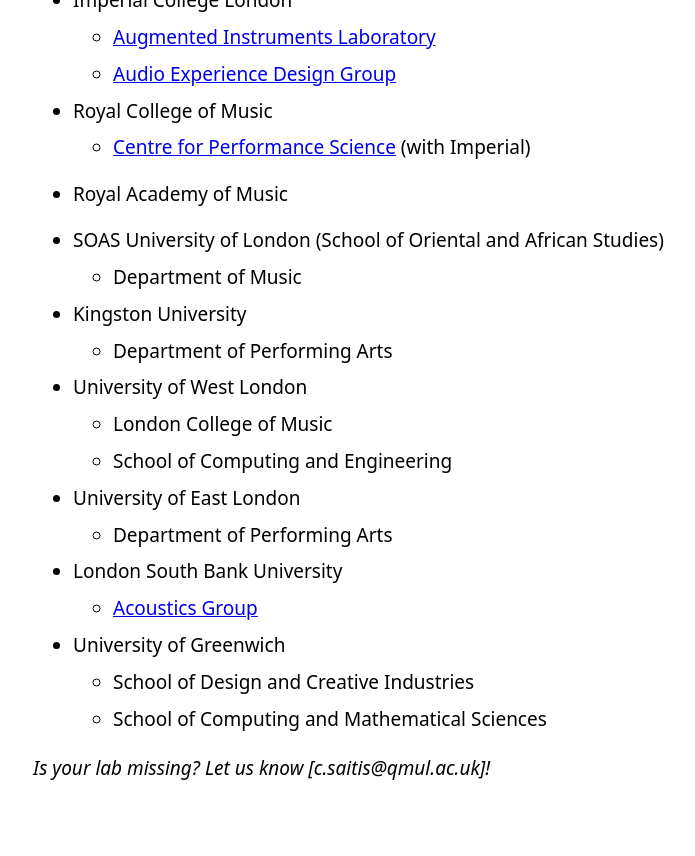
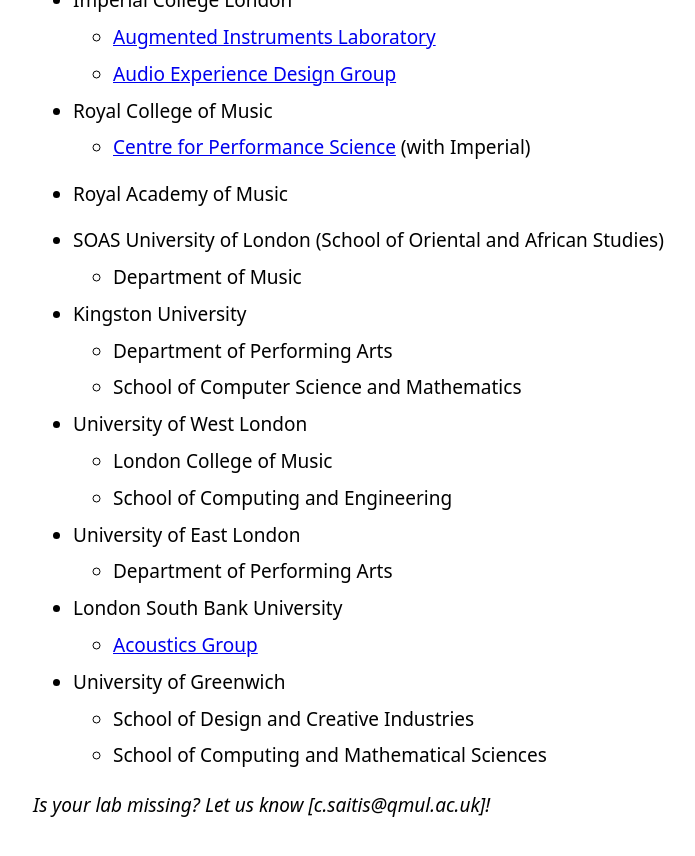
Before and after one commit to dmrn-limri/dmrn-limri.github.io, a Jekyll site: the page built from _posts/2026-02-10-mapping-music-research-london.md, in a window 1280 px wide and 900 px high, scrolled down 1209 px. Shown: the top 856 px of the window, without its empty margins (287-982 px from the left). Built offline with Jekyll 4.4.1, drawn with Linux system fonts in a browser that asks for light colours.

Commit message:
Update 2026-02-10-mapping-music-research-london.md

```diff
--- a/_posts/2026-02-10-mapping-music-research-london.md
+++ b/_posts/2026-02-10-mapping-music-research-london.md
@@ -51,6 +51,7 @@ This list brings together groups, labs, institutes and departments where music r
 
 * Kingston University
   * Department of Performing Arts
+  * School of Computer Science and Mathematics
 
 * University of West London
   * London College of Music
```
